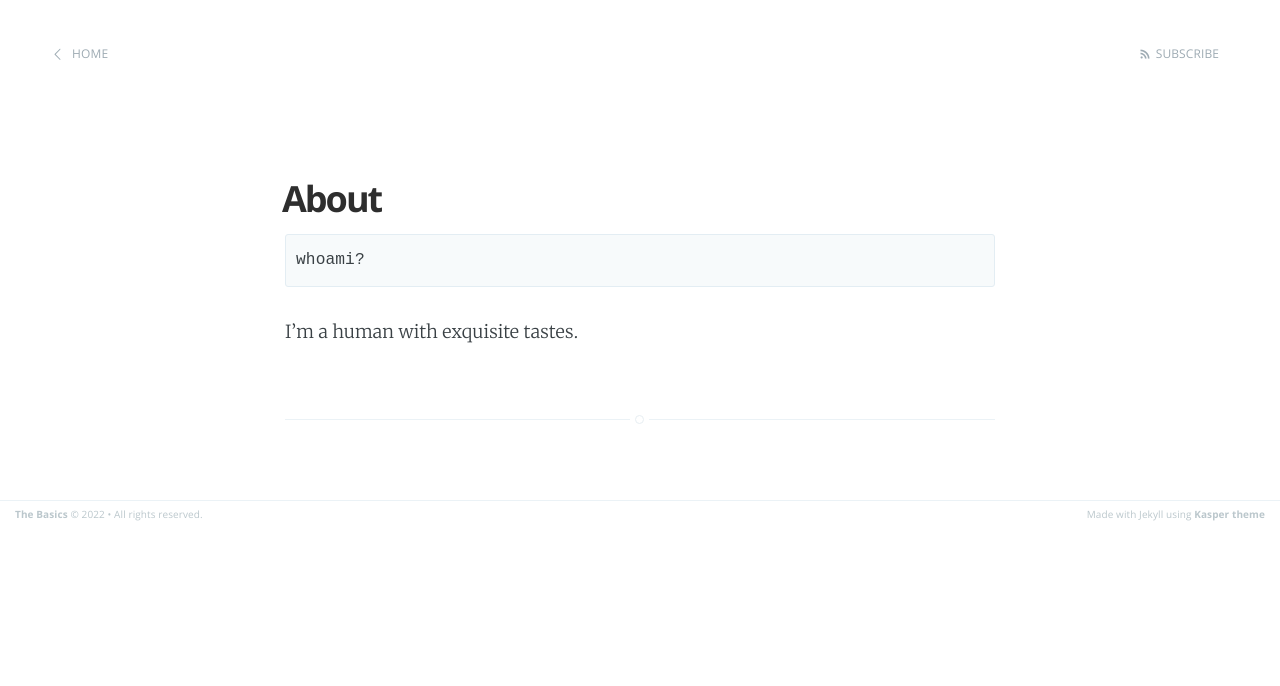
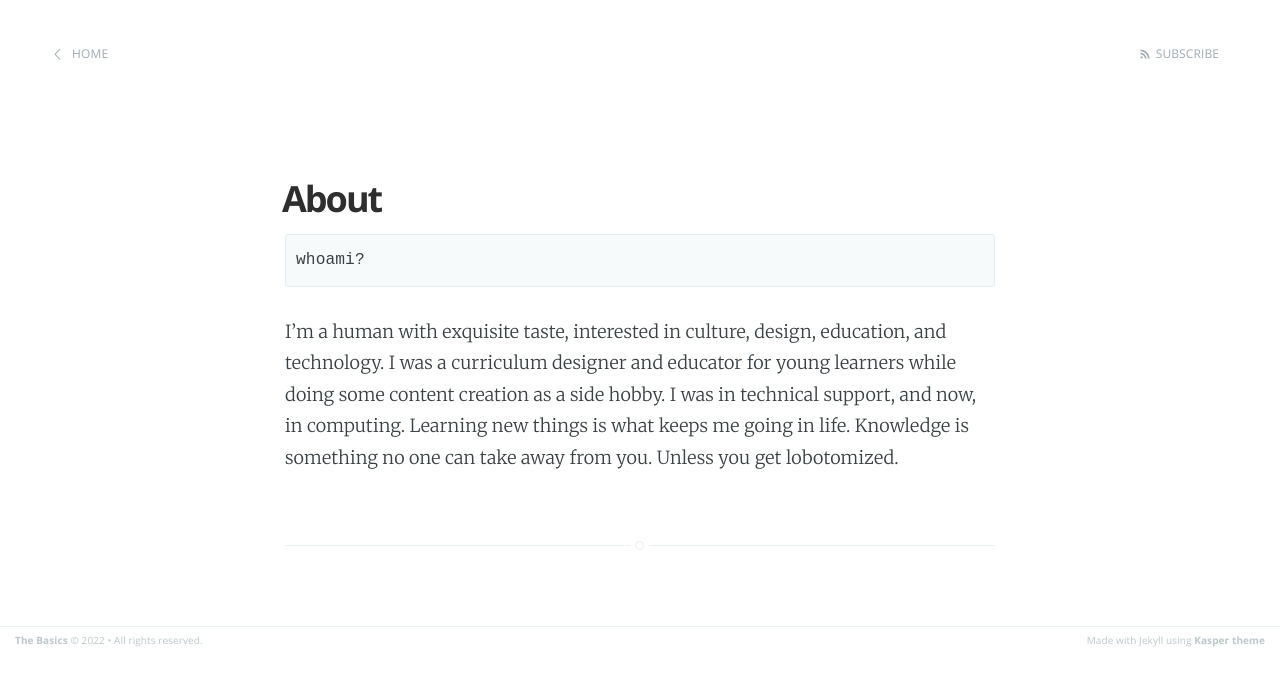
Before and after one commit to jennymhkao/home, a Jekyll site: the page built from about.md, in a window 1280 px wide. Shown: the top 686 px of the page. Built offline with Jekyll 4.4.1, drawn with Linux system fonts in a browser that asks for light colours.

Commit message:
update about

```diff
--- a/about.md
+++ b/about.md
@@ -8,4 +8,8 @@ permalink: /about
 whoami?
 {% endhighlight %}
 
-I'm a human with exquisite tastes.
+I'm a human with exquisite taste, interested in culture, design, education, and technology.
+I was a curriculum designer and educator for young learners while doing some content creation as a side hobby.
+I was in technical support, and now, in computing.
+Learning new things is what keeps me going in life.
+Knowledge is something no one can take away from you. Unless you get lobotomized.
```
Also changed, not shown: 1 other file.
